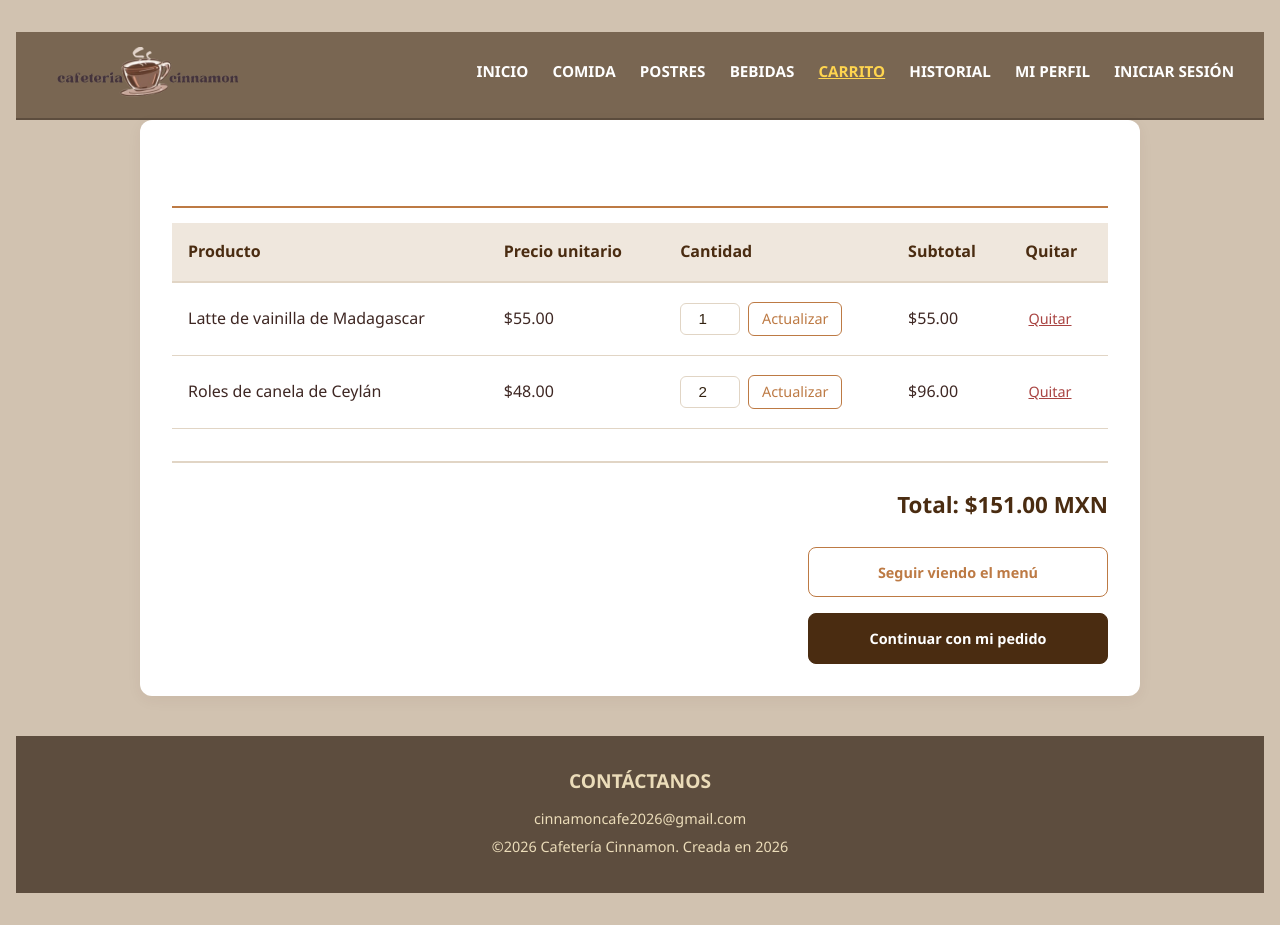
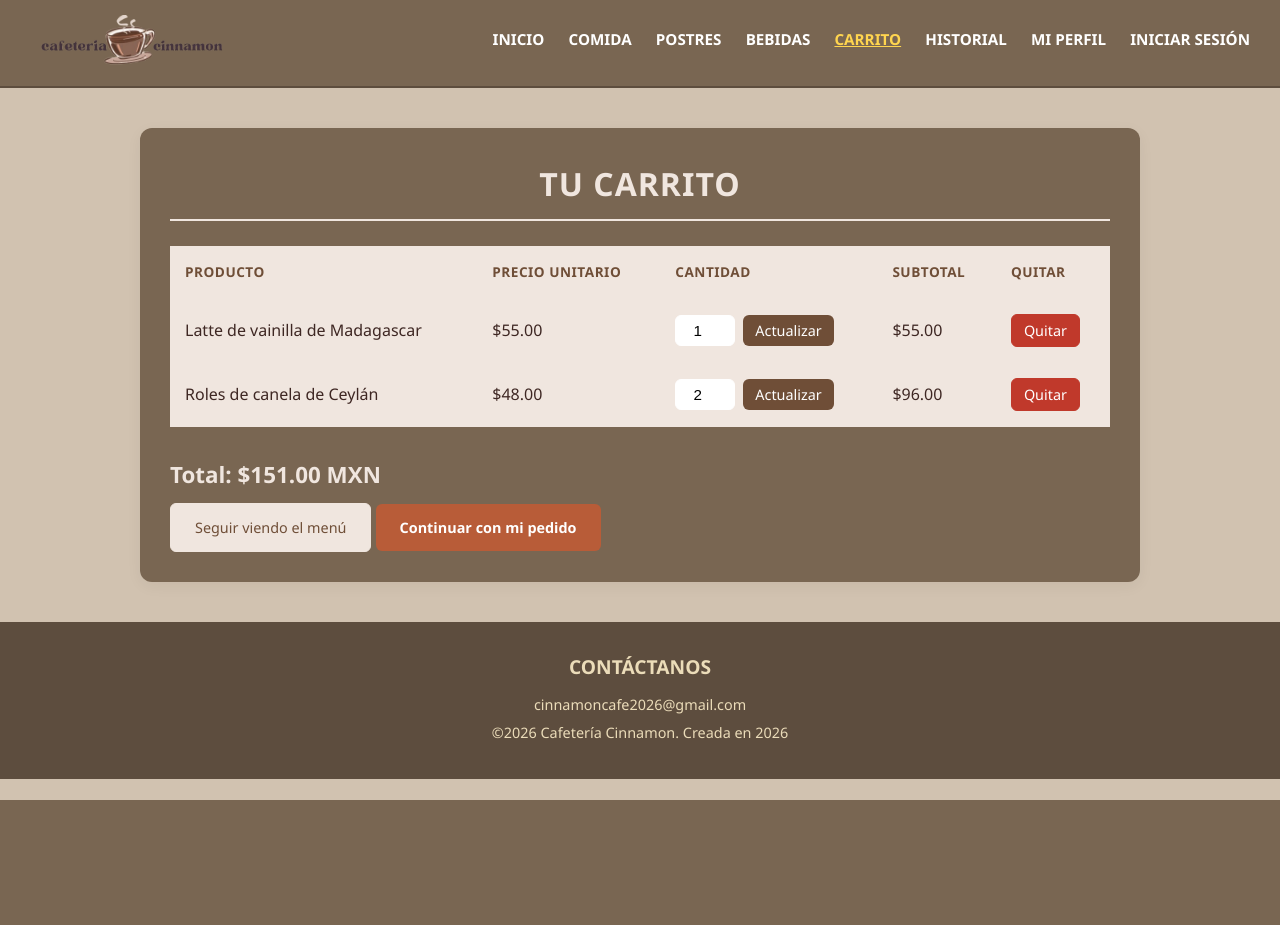
Before and after one commit to adrianacano7777/cafeteria-cinnamon-, a PHP site: page /carrito.html in a window 1280 px wide. After the commit the page ends 800 px from the top, so only its background shows below. Run offline with PHP 8.4, Linux system fonts and the light colour scheme.

Commit message:
Se agrega estilos a carrito

```diff
--- a/carrito.css
+++ b/carrito.css
@@ -1,214 +1,123 @@
-
-:root {
-  --color-fondo: #fbf9f6;
-  --color-principal: #4a2c11;
-  --color-acento: #bd7a44;
-  --color-acento-hover: #9e6132;
-  --color-texto: #332211;
-  --color-tabla-encabezado: #efe7dd;
-  --color-lineas: #e1d5c5;
-  --color-quitar: #a94442;
-  --fuente-principal: 'Segoe UI', Tahoma, Geneva, Verdana, sans-serif;
-}
-
-* {
-  box-sizing: border-box;
-  margin: 0;
-  padding: 0;
-}
-
-body {
-  font-family: var(--fuente-principal);
-  background-color: var(--color-fondo);
-  color: var(--color-texto);
-  line-height: 1.6;
-  padding: 2rem 1rem;
-}
-
 .carrito {
   max-width: 1000px;
-  margin: 0 auto;
-  background-color: #ffffff;
-  padding: 2rem;
+  margin: 40px auto;
+  background-color: #796652;
+  padding: 30px;
   border-radius: 12px;
-  box-shadow: 0 4px 15px rgba(74, 44, 17, 0.05);
+  box-shadow: 0 4px 15px rgba(0, 0, 0, 0.05);
 }
 
 .seccion-titulo {
-  font-family: 'Georgia', serif;
-  color: var(--color-principal);
+  color: #f0e6df;
   font-size: 2rem;
-  margin-bottom: 1.5rem;
-  text-align: center;
-  border-bottom: 2px solid var(--color-acento);
-  padding-bottom: 0.5rem;
+  margin-bottom: 25px;
+  border-bottom: 2px solid #f0e6df;
+  padding-bottom: 10px;
 }
 
 .carrito-tabla {
+  background-color:#f0e6df;
   width: 100%;
   border-collapse: collapse;
-  margin-bottom: 2rem;
+  margin-bottom: 30px;
   text-align: left;
 }
 
-.carrito-tabla th {
-  background-color: var(--color-tabla-encabezado);
-  color: var(--color-principal);
-  font-weight: 600;
-  padding: 1rem;
-  border-bottom: 2px solid var(--color-lineas);
-}
-
+.carrito-tabla th,
 .carrito-tabla td {
-  padding: 1.2rem 1rem;
-  border-bottom: 1px solid var(--color-lineas);
+  padding: 15px;
+  border-bottom: 1px solid #f0e6df;
   vertical-align: middle;
 }
 
+.carrito-tabla th {
+  background-color: #f0e6df;
+  color: #6f4e37;
+  font-weight: 600;
+  text-transform: uppercase;
+  font-size: 0.85rem;
+  letter-spacing: 0.5px;
+}
+
 .carrito-item:hover {
-  background-color: #faf7f2;
+  background-color: #ffff;
 }
 
 .cantidad-form {
   display: flex;
   align-items: center;
-  gap: 0.5rem;
+  gap: 8px;
 }
 
 .cantidad-form input[type="number"] {
   width: 60px;
-  padding: 0.4rem;
-  border: 1px solid var(--color-lineas);
+  padding: 6px;
+  border: 1px solid #ffff;
   border-radius: 6px;
   text-align: center;
-  color: var(--color-texto);
   font-size: 0.95rem;
-}
-
-.cantidad-form input[type="number"]:focus {
-  outline: none;
-  border-color: var(--color-acento);
 }
 
 button, .btn-primario, .btn-secundario {
   cursor: pointer;
-  font-family: var(--fuente-principal);
+  font-family: 'Segoe UI', Tahoma, Geneva, Verdana, sans-serif;
   font-size: 0.9rem;
-  transition: all 0.2s ease-in-out;
+  border: none;
+  border-radius: 6px;
+  transition: all 0.3s ease;
+  display: inline-block;
+  text-decoration: none;
+  text-align: center;
 }
 
 .btn-actualizar {
-  background-color: transparent;
-  color: var(--color-acento);
-  border: 1px solid var(--color-acento);
-  padding: 0.4rem 0.8rem;
-  border-radius: 6px;
+  background-color: #6f4e37;
+  color: #ffff;
+  padding: 6px 12px;
 }
 
 .btn-actualizar:hover {
-  background-color: var(--color-acento);
-  color: #ffffff;
+  background-color: #553c2a;
 }
 
 .btn-quitar {
-  background-color: transparent;
-  color: var(--color-quitar);
-  border: none;
-  text-decoration: underline;
-  padding: 0.2rem;
+  background-color: #c0392b;
+  color: #ffff;
+  border: 1px solid #c0392b;
+  padding: 6px 12px;
 }
 
 .btn-quitar:hover {
-  color: #d9534f;
+  background-color: #c0392b;
+  color: #ffff;
+}
+
+.btn-primario {
+  background-color: #b85c38;
+  color: #ffff;
+  padding: 12px 24px;
   font-weight: bold;
 }
 
-.carrito-resumen {
-  display: flex;
-  flex-direction: column;
-  align-items: flex-end;
-  gap: 1rem;
-  margin-top: 1.5rem;
-  padding-top: 1.5rem;
-  border-top: 2px solid var(--color-lineas);
+.btn-primario:hover {
+  background-color: #9c4a2a;
+  transform: translateY(-2px);
+}
+
+.btn-secundario {
+  background-color: #f0e6df;
+  color: #6f4e37;
+  border: 1px solid #f0e6df;
+  padding: 12px 24px;
+}
+
+.btn-secundario:hover {
+  background-color: #f0e6df;
 }
 
 .carrito-total {
   font-size: 1.4rem;
   font-weight: bold;
-  color: var(--color-principal);
-  margin-bottom: 0.5rem;
+  color: #f0e6df;
+  margin: 0 0 10px 0;
 }
-
-.btn-primario, .btn-secundario {
-  display: inline-block;
-  text-align: center;
-  text-decoration: none;
-  padding: 0.8rem 2rem;
-  border-radius: 8px;
-  font-weight: 600;
-  width: 100%;
-  max-width: 300px;
-}
-
-.btn-primario {
-  background-color: var(--color-principal);
-  color: #ffffff;
-  border: 1px solid var(--color-principal);
-}
-
-.btn-primario:hover {
-  background-color: #331e0b;
-  transform: translateY(-1px);
-}
-
-.btn-secundario {
-  background-color: transparent;
-  color: var(--color-acento);
-  border: 1px solid var(--color-acento);
-}
-
-.btn-secundario:hover {
-  background-color: var(--color-acento);
-  color: #ffffff;
-  transform: translateY(-1px);
-}
-
-@media (max-width: 768px) {
-  body {
-    padding: 1rem 0.5rem;
-  }
-
-  .carrito {
-    padding: 1rem;
-  }
-
-
-  .carrito-item {
-    margin-bottom: 1.5rem;
-    border: 1px solid var(--color-lineas);
-    border-radius: 8px;
-    padding: 1rem;
-    background-color: #fdfcfb;
-  }
-
-  .carrito-tabla td {
-    border: none;
-    padding: 0.5rem 0;
-    display: flex;
-    justify-content: space-between;
-    align-items: center;
-  }
-
-  .cantidad-form {
-    justify-content: flex-end;
-  }
-
-  .carrito-resumen {
-    align-items: center;
-  }
-
-  .btn-primario, .btn-secundario {
-    max-width: 100%;
-  }
-}
--- a/carrito.html
+++ b/carrito.html
@@ -4,8 +4,8 @@
 <head>
   <meta charset="UTF-8">
   <title>Cafetería Cinnamon - Carrito</title>
+  <link rel="stylesheet" href="principal.css">
   <link rel="stylesheet" href="carrito.css">
-  <link rel="stylesheet" href="principal.css">
 
 </head>
 
```
Also changed, not shown: menu_postres.html (+10 -10 lines).
